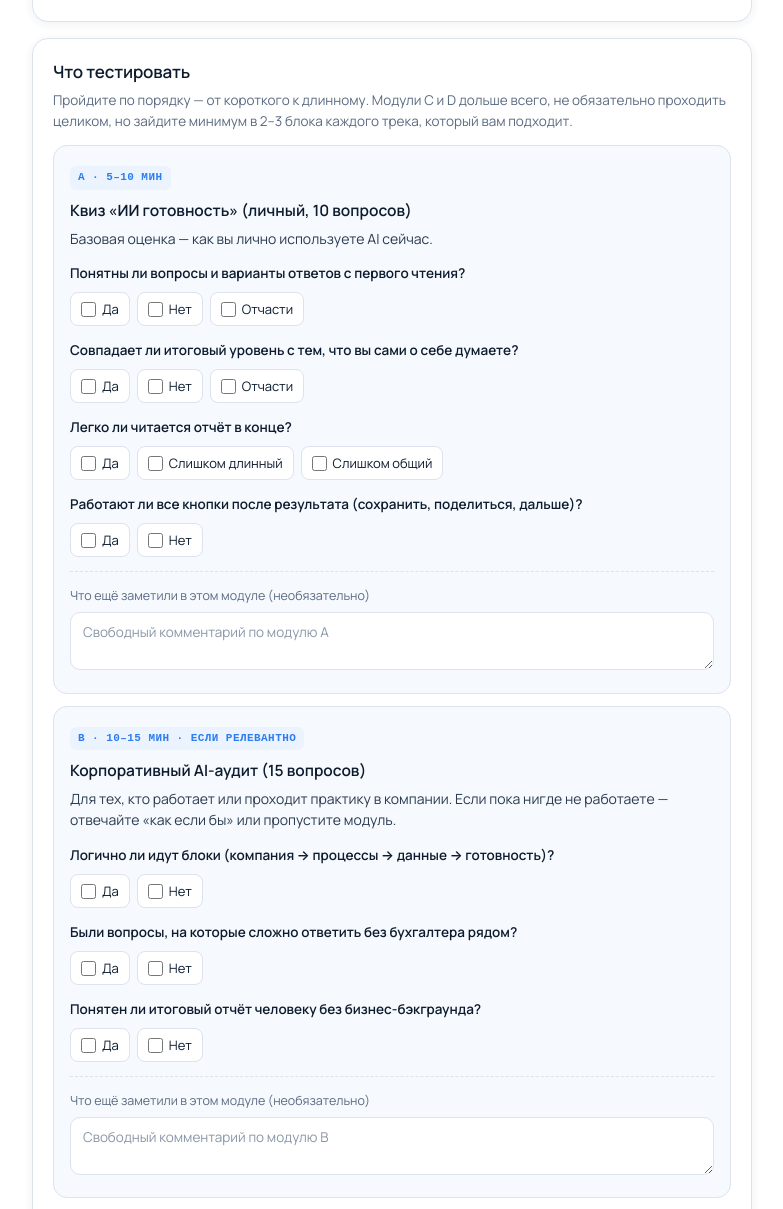
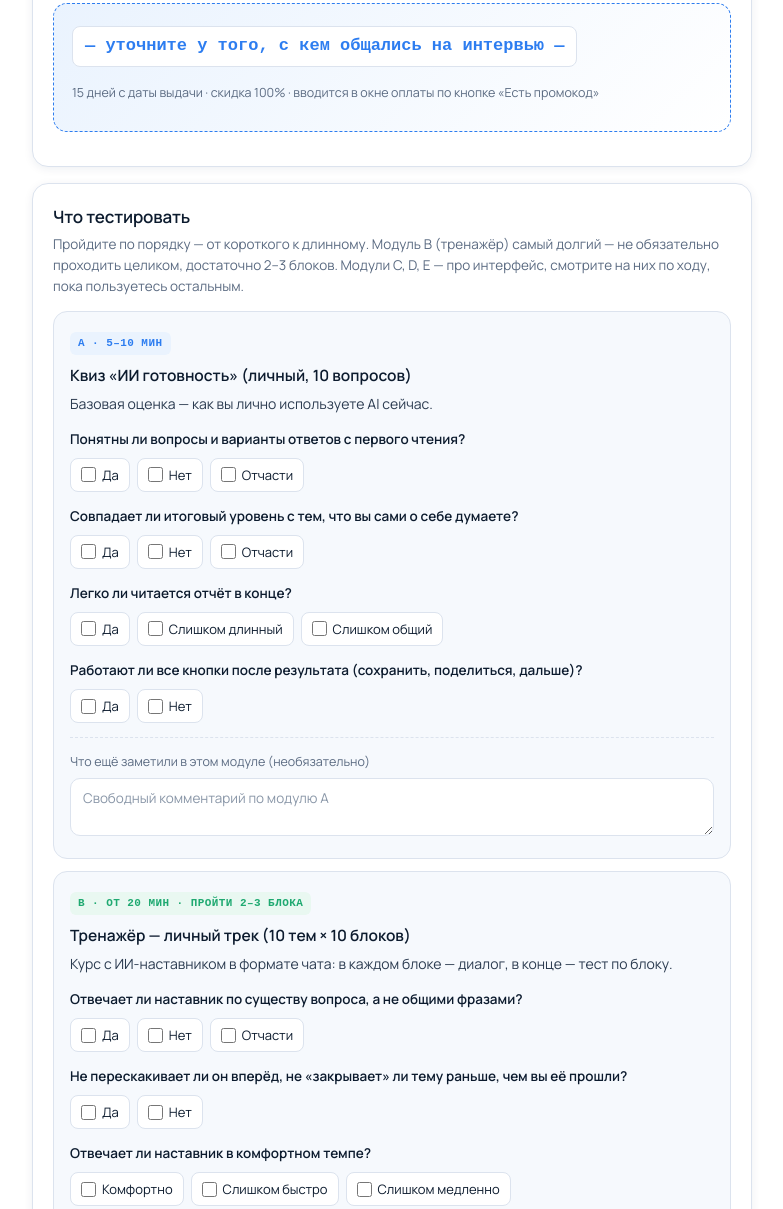
Before and after one commit to kiwizor2/ii-testing, a plain HTML site: page index.html in a window 1280 px wide. Shown: the part 748-1957 px from the top of the page, without its empty margins (248-1031 px from the left). Drawn offline with Linux system fonts and the light colour scheme; a web font is replaced by a local one.

Commit message:
Убрать корпоративный блок, добавить вопросы по интерфейсу и вступительный текст

```diff
--- a/index.html
+++ b/index.html
@@ -3,7 +3,7 @@
 <head>
 <meta charset="UTF-8">
 <meta name="viewport" content="width=device-width, initial-scale=1, viewport-fit=cover">
-<title>Инструкция тестировщику — ИИ лидерство</title>
+<title>Инструкция тестировщику — ИИнфа</title>
 <style>
   :root{
     --bg:#ffffff; --bg-2:#F6F9FD; --bg-3:#EDF1F8; --bg-card:#ffffff;
@@ -95,6 +95,8 @@
 
   .inline-tag{ font-family:var(--font-mono); font-size:13px; background:var(--bg-3); border:1px solid var(--ink-200); border-radius:6px; padding:1px 6px; }
 
+  .intro{ background:var(--accent-50); border-left:3px solid var(--accent); border-radius:12px; padding:16px 18px; font-size:14.5px; color:var(--ink-900); margin:0 0 20px; line-height:1.6; }
+
   footer{ text-align:center; color:var(--ink-400); font-size:12.5px; margin-top:36px; }
   @media (max-width:480px){ .card{ padding:16px; } }
 </style>
@@ -106,6 +108,8 @@
   <p class="eyebrow">ИИ лидерство · инструкция тестировщику</p>
   <h1>Спасибо, что соглашаетесь помочь</h1>
   <p class="lede">Ниже — что именно посмотреть в приложении за 15 дней. У каждого пункта есть варианты ответа — отметьте, что подходит, а в конце соберите всё одной кнопкой и отправьте.</p>
+
+  <div class="intro">Спасибо за ваше желание принять участие в тестировании приложения «ИИнфа» — ваше мнение влияет на дизайн, контент и пользовательский опыт всех последующих пользователей. Пожалуйста, будьте предельно открыты и подробно описывайте свой опыт и свои сложности при использовании приложения любого характера.</div>
 
   <div class="meta-row">
     <span class="chip">📱 приложение или веб-версия</span>
@@ -132,7 +136,7 @@
 
   <div class="card">
     <h2>Что тестировать</h2>
-    <p class="sub">Пройдите по порядку — от короткого к длинному. Модули C и D дольше всего, не обязательно проходить целиком, но зайдите минимум в 2–3 блока каждого трека, который вам подходит.</p>
+    <p class="sub">Пройдите по порядку — от короткого к длинному. Модуль B (тренажёр) самый долгий — не обязательно проходить целиком, достаточно 2–3 блоков. Модули C, D, E — про интерфейс, смотрите на них по ходу, пока пользуетесь остальным.</p>
     <div id="modules"></div>
   </div>
 
@@ -170,50 +174,67 @@
       ]
     },
     {
-      key: 'B', tag: 'blue', time: '10–15 мин · если релевантно',
-      title: 'Корпоративный AI-аудит (15 вопросов)',
-      desc: 'Для тех, кто работает или проходит практику в компании. Если пока нигде не работаете — отвечайте «как если бы» или пропустите модуль.',
+      key: 'B', tag: 'green', time: 'от 20 мин · пройти 2–3 блока',
+      title: 'Тренажёр — личный трек (10 тем × 10 блоков)',
+      desc: 'Курс с ИИ-наставником в формате чата: в каждом блоке — диалог, в конце — тест по блоку.',
       questions: [
-        { id: 'B1', text: 'Логично ли идут блоки (компания → процессы → данные → готовность)?', opts: ['Да', 'Нет'] },
-        { id: 'B2', text: 'Были вопросы, на которые сложно ответить без бухгалтера рядом?', opts: ['Да', 'Нет'] },
-        { id: 'B3', text: 'Понятен ли итоговый отчёт человеку без бизнес-бэкграунда?', opts: ['Да', 'Нет'] }
+        { id: 'B1', text: 'Отвечает ли наставник по существу вопроса, а не общими фразами?', opts: ['Да', 'Нет', 'Отчасти'] },
+        { id: 'B2', text: 'Не перескакивает ли он вперёд, не «закрывает» ли тему раньше, чем вы её прошли?', opts: ['Да', 'Нет'] },
+        { id: 'B3', text: 'Отвечает ли наставник в комфортном темпе?', opts: ['Комфортно', 'Слишком быстро', 'Слишком медленно'], comment: true, placeholder: 'Что именно было неудобно по темпу?' },
+        { id: 'B4', text: 'Не повторяет ли наставник одно и то же в разных блоках?', opts: ['Да, повторяет', 'Нет, всё по делу'] },
+        { id: 'B5', text: 'Корректно ли двигается прогресс-бар — синхронно с тем, что реально пройдено?', opts: ['Да', 'Нет'] },
+        { id: 'B6', text: 'Читается ли форматирование в сообщениях (жирный текст, списки)?', opts: ['Да', 'Нет, всё слипается'] },
+        { id: 'B7', text: 'Если дошли до теста блока — засчитывается ли результат сразу и понятно?', opts: ['Да', 'Нет', 'Не дошёл(-шла)'] }
       ]
     },
     {
-      key: 'C', tag: 'green', time: 'от 20 мин · пройти 2–3 блока',
-      title: 'Тренажёр — личный трек (10 тем × 10 блоков)',
-      desc: 'Курс с ИИ-наставником в формате чата: в каждом блоке — диалог, в конце — тест по блоку.',
+      key: 'C', tag: 'amber', time: '5–10 мин',
+      title: 'Вкладка «ИИзучение» (главная страница)',
+      desc: 'Первая вкладка внизу экрана: виджеты прогресса, тренажёр, новости и кейсы, игра, карта развития.',
       questions: [
-        { id: 'C1', text: 'Отвечает ли наставник по существу вопроса, а не общими фразами?', opts: ['Да', 'Нет', 'Отчасти'] },
-        { id: 'C2', text: 'Не перескакивает ли он вперёд, не «закрывает» ли тему раньше, чем вы её прошли?', opts: ['Да', 'Нет'] },
-        { id: 'C3', text: 'Отвечает ли наставник в комфортном темпе?', opts: ['Комфортно', 'Слишком быстро', 'Слишком медленно'], comment: true, placeholder: 'Что именно было неудобно по темпу?' },
-        { id: 'C4', text: 'Не повторяет ли наставник одно и то же в разных блоках?', opts: ['Да, повторяет', 'Нет, всё по делу'] },
-        { id: 'C5', text: 'Корректно ли двигается прогресс-бар — синхронно с тем, что реально пройдено?', opts: ['Да', 'Нет'] },
-        { id: 'C6', text: 'Читается ли форматирование в сообщениях (жирный текст, списки)?', opts: ['Да', 'Нет, всё слипается'] },
-        { id: 'C7', text: 'Если дошли до теста блока — засчитывается ли результат сразу и понятно?', opts: ['Да', 'Нет', 'Не дошёл(-шла)'] }
+        { id: 'C1', text: 'Понятно ли, что означают виджеты наверху (рейтинг, прогресс, серия дней, жизни)?', opts: ['Да', 'Нет', 'Отчасти'] },
+        { id: 'C2', text: 'Легко ли найти «ИИ тренажёр» с этой страницы?', opts: ['Да', 'Нет'] },
+        { id: 'C3', text: 'Заметили раздел «ИИ новости и кейсы»? Захотелось открыть?', opts: ['Да, заметил(а) и открыл(а)', 'Заметил(а), но не открыл(а)', 'Не заметил(а)'] },
+        { id: 'C4', text: 'Понятно ли, что такое «Путь к ИИ-лидерству» (карта прогресса)?', opts: ['Да', 'Нет', 'Не понял(а), что это'] },
+        { id: 'C5', text: 'Понятно, как попасть на игру «ИИ-лидерство» с этой страницы?', opts: ['Да', 'Нет', 'Не заметил(а)'] },
+        { id: 'C6', text: 'Было на этой странице что-то лишнее, непонятное или нелогичное?', opts: ['Нет, всё понятно', 'Да, есть замечания'], comment: true, placeholder: 'Что именно?' }
       ]
     },
     {
-      key: 'D', tag: 'green', time: 'от 15 мин · пройти 1–2 блока',
-      title: 'Тренажёр — корпоративный трек (5 тем × 5 блоков)',
-      desc: 'Тот же формат, но короче и с бизнес-фокусом.',
+      key: 'D', tag: 'amber', time: '5–10 мин',
+      title: 'Вкладка «ИИспользование» (мессенджер и ИИ-инструменты)',
+      desc: 'Вторая вкладка: слева контакты и чаты, справа инструменты ИИ — чат с агентами, изображения, видео, презентации.',
       questions: [
-        { id: 'D1', text: 'Уместна ли глубина по сравнению с личным треком — не слишком «для галочки»?', opts: ['Да', 'Нет'] },
-        { id: 'D2', text: 'Есть ли те же проблемы, что и в личном треке (темп, повторы, прогресс)?', opts: ['Да', 'Нет'], comment: true, placeholder: 'Если да — какие именно' }
+        { id: 'D1', text: 'Название «ИИспользование» — было понятно заранее, что там находится, до того как открыли?', opts: ['Да', 'Нет'] },
+        { id: 'D2', text: 'Понятно ли деление на «Мессенджер» (Контакты/Личные/Группы) и «ИИ» (ИИ и Агенты/Изображения/Видео/Презентации)?', opts: ['Да', 'Нет'] },
+        { id: 'D3', text: 'Пробовали «ИИ и Агенты» — понятно, как начать разговор с AI?', opts: ['Да, понятно', 'Пробовал(а), но не понятно', 'Не пробовал(а)'] },
+        { id: 'D4', text: 'Если пробовали «Изображения» / «Видео» / «Презентации» — результат соответствовал ожиданиям?', opts: ['Да', 'Нет', 'Не пробовал(а)'], comment: true, placeholder: 'Что не совпало с ожиданием?' },
+        { id: 'D5', text: 'Легко ли найти контакты и написать личное сообщение?', opts: ['Да', 'Нет', 'Не пробовал(а)'] },
+        { id: 'D6', text: 'Было что-то, что долго искали или не нашли на этой странице?', opts: ['Нет, всё нашлось', 'Да'], comment: true, placeholder: 'Что искали?' }
       ]
     },
     {
-      key: 'E', tag: 'amber', time: 'по ходу всего теста',
-      title: 'Дизайн и удобство приложения',
-      desc: 'Смотрите на это фоном, пока проходите A–D, отдельно ничего проходить не нужно.',
+      key: 'E', tag: 'amber', time: '5 мин',
+      title: 'Личный кабинет (вкладка «Профиль»)',
+      desc: 'Имя и аватар, награды, приглашение друга, установка приложения, настройки.',
       questions: [
-        { id: 'E1', text: 'Одинаково ли удобно читать текст в светлой и тёмной темах?', opts: ['Да', 'Нет', 'Не пробовал(а)'] },
-        { id: 'E2', text: 'Понятна ли навигация внизу экрана?', opts: ['Да', 'Нет'] },
-        { id: 'E3', text: 'Ничего не съезжает и не обрезается на вашем экране?', opts: ['Всё в порядке', 'Есть проблемы'] },
-        { id: 'E4', text: 'Были моменты «нажал не туда, потому что было неочевидно»?', opts: ['Нет', 'Да'], comment: true, placeholder: 'Где именно?' },
-        { id: 'E5', text: 'Быстро ли загружаются страницы?', opts: ['Да', 'Нет'] },
-        { id: 'E6', text: 'Приятно ли выглядит приложение в целом?', opts: ['Да', 'Не очень'] },
-        { id: 'E7', text: 'Если пробовали чат ИИнфинити (свободный AI-чат вне тренажёра) — того же уровня, что тренажёр?', opts: ['Да', 'Нет', 'Не пробовал(а)'] }
+        { id: 'E1', text: 'Легко ли изменить имя или аватар?', opts: ['Да', 'Нет', 'Не пробовал(а)'] },
+        { id: 'E2', text: 'Заметили раздел «Мои награды»?', opts: ['Да', 'Нет'] },
+        { id: 'E3', text: 'Понятно, как пригласить друга («Рекомендовать друга»)?', opts: ['Да', 'Нет', 'Не заметил(а)'] },
+        { id: 'E4', text: 'Пробовали «Установить приложение» на домашний экран?', opts: ['Да, получилось', 'Пробовал(а), не получилось', 'Не пробовал(а)'], comment: true, placeholder: 'Что пошло не так?' },
+        { id: 'E5', text: 'Легко ли найти переключение темы (светлая/тёмная) и другие настройки?', opts: ['Да', 'Нет'] }
+      ]
+    },
+    {
+      key: 'F', tag: 'amber', time: 'по ходу всего теста',
+      title: 'Общее впечатление от дизайна',
+      desc: 'Не про конкретную страницу — про приложение в целом.',
+      questions: [
+        { id: 'F1', text: 'Одинаково ли удобно и красиво выглядит приложение в светлой и тёмной темах?', opts: ['Да', 'Нет', 'Не пробовал(а)'] },
+        { id: 'F2', text: 'Ничего не съезжает и не обрезается на вашем экране?', opts: ['Всё в порядке', 'Есть проблемы'], comment: true, placeholder: 'На какой странице?' },
+        { id: 'F3', text: 'Были моменты «нажал не туда, потому что было неочевидно»?', opts: ['Нет', 'Да'], comment: true, placeholder: 'Где именно?' },
+        { id: 'F4', text: 'Быстро ли загружаются страницы?', opts: ['Да', 'Нет'] },
+        { id: 'F5', text: 'Приятно ли выглядит приложение в целом?', opts: ['Да', 'Не очень'] }
       ]
     }
   ];
```
